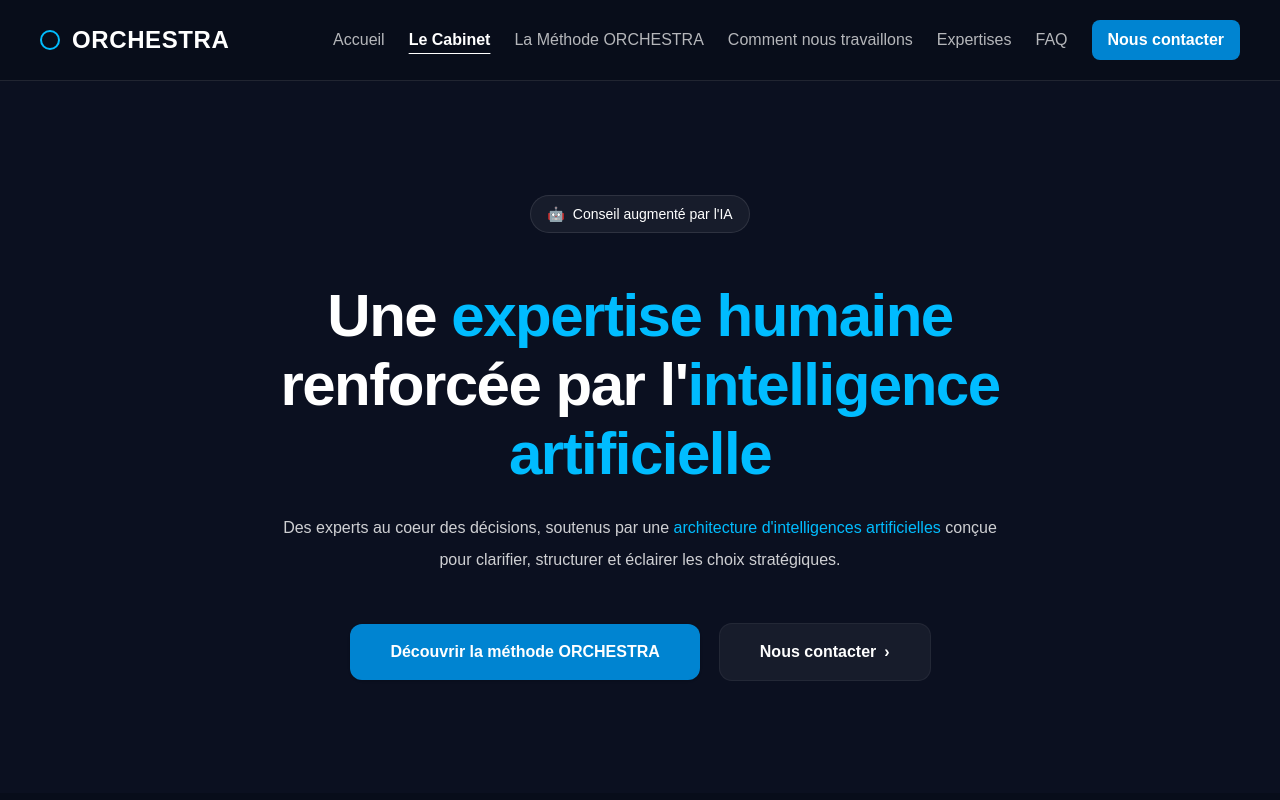
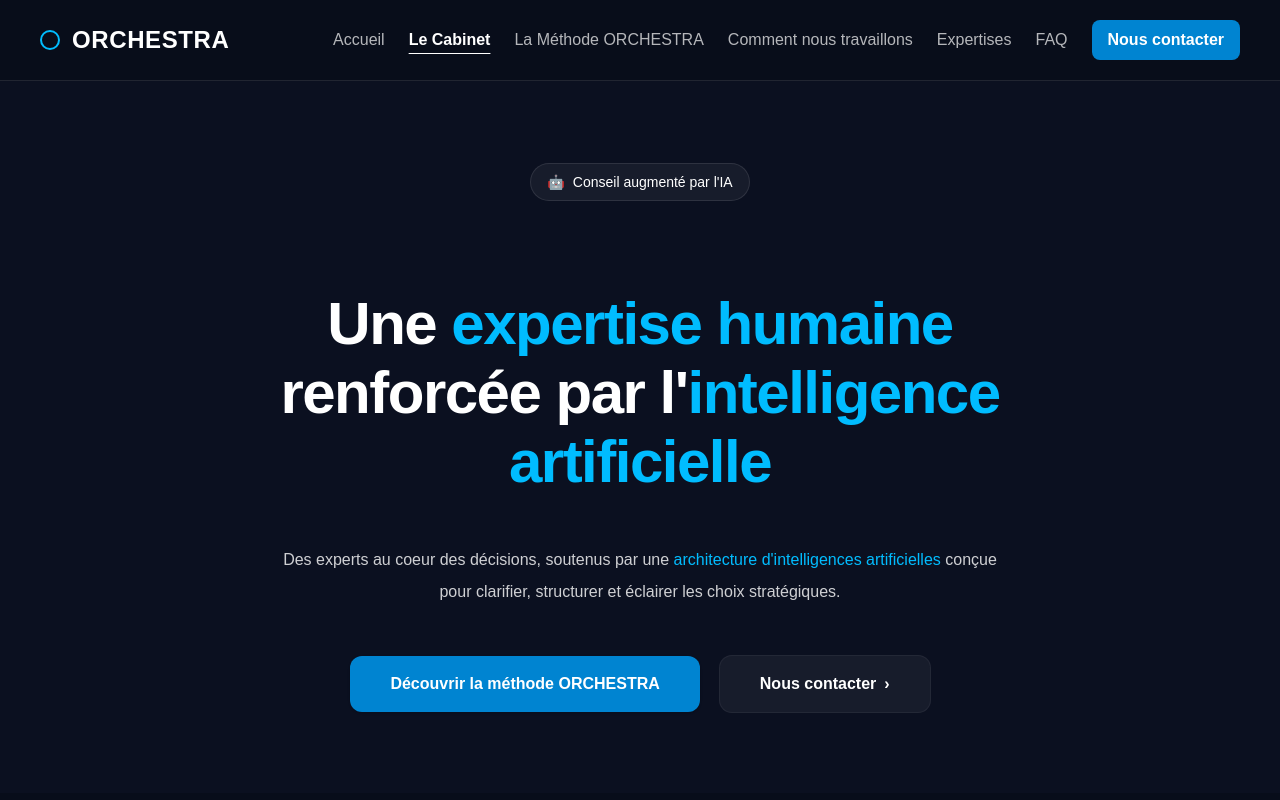
Before and after one commit to WalterCorp/orchestra-site, a Next.js app: page /cabinet in a window 1280 px wide. Shown: the top 800 px of the page. Built offline with nearby package versions, Linux system fonts and the light colour scheme.

Commit message:
feat(cabinet): refactor page using v2 layout components

```diff
--- a/app/cabinet/page.tsx
+++ b/app/cabinet/page.tsx
@@ -1,35 +1,30 @@
-import Link from "next/link";
-
-/**
- * Container
- * - Contrainte de largeur + padding (référence UI sur tout le site)
- */
-function Container({ children }: { children: React.ReactNode }) {
-  return <div className="mx-auto w-full max-w-6xl px-6 sm:px-10">{children}</div>;
-}
+import { Container } from "@/components/layout/Container";
+import { Section } from "@/components/layout/Section";
+import { Hero } from "@/components/sections/Hero";
+import { Button } from "@/components/ui/Button";
 
 export default function CabinetPage() {
-  return (
-    <div className="bg-[#0b1020] text-white">
-      {/* =========================================================
-          HERO — Présentation du cabinet (cohérent avec Accueil)
-      ========================================================== */}
-      <section className="relative overflow-hidden">
-        <div className="relative mx-auto flex min-h-[calc(100vh-88px)] w-full max-w-6xl flex-col items-center justify-center px-6 py-14 text-center sm:px-10 lg:py-20">
-          {/* Badge */}
-          <div className="mx-auto inline-flex items-center gap-2 rounded-full border border-white/10 bg-white/5 px-4 py-2 text-sm">
+  // --------------------------------------------------
+  // HERO — contenu injecté (ReactNode) pour conserver
+  // le rendu fullHeight (comme la V1)
+  // --------------------------------------------------
+
+  const heroBadge = (
+    <>
       <span aria-hidden="true">🤖</span>
       <span>Conseil augmenté par l&apos;IA</span>
-          </div>
+    </>
+  );
 
-          {/* H1 */}
+  const heroTitle = (
     <h1 className="mx-auto mt-10 max-w-[900px] text-center text-5xl font-semibold leading-[1.15] tracking-tight sm:text-6xl lg:mt-12">
-            Une <span className="text-sky-400">expertise humaine</span> renforcée
-            par l&apos;
+      Une <span className="text-sky-400">expertise humaine</span> renforcée par
+      l&apos;
       <span className="text-sky-400">intelligence artificielle</span>
     </h1>
+  );
 
-          {/* Texte d’intro */}
+  const heroDescription = (
     <p className="mx-auto mt-6 max-w-3xl text-center text-sm leading-7 text-white/80 sm:text-base sm:leading-8">
       Des experts au coeur des décisions, soutenus par une{" "}
       <span className="text-sky-400">architecture</span>{" "}
@@ -38,30 +33,35 @@ export default function CabinetPage() {
       <br className="hidden sm:block" />
       pour clarifier, structurer et éclairer les choix stratégiques.
     </p>
+  );
 
-          {/* CTA Hero */}
-          <div className="mt-10 flex flex-col items-center justify-center gap-5 sm:flex-row lg:mt-12">
-            <Link
-              href="/methode-orchestra"
-              className="inline-flex h-14 items-center justify-center rounded-xl bg-sky-600 px-10 text-base font-semibold text-white shadow-sm transition-colors hover:bg-sky-500 focus:outline-none focus:ring-2 focus:ring-sky-400/60"
-            >
+  const heroPrimaryCta = (
+    <Button href="/methode-orchestra" variant="primary" className="h-14 px-10">
       Découvrir la méthode ORCHESTRA
-            </Link>
+    </Button>
+  );
 
-            <Link
-              href="/contact"
-              className="inline-flex h-14 items-center justify-center gap-2 rounded-xl bg-white/5 px-10 text-base font-semibold text-white ring-1 ring-white/10 transition-colors hover:bg-white/10 focus:outline-none focus:ring-2 focus:ring-white/30"
-            >
+  const heroSecondaryCta = (
+    <Button href="/contact" variant="secondary" className="h-14 px-10 gap-2">
       Nous contacter <span aria-hidden="true">›</span>
-            </Link>
-          </div>
-        </div>
-      </section>
+    </Button>
+  );
+
+  return (
+    <div className="bg-[#0b1020] text-white">
+      <Hero
+        badge={heroBadge}
+        title={heroTitle}
+        description={heroDescription}
+        primaryCta={heroPrimaryCta}
+        secondaryCta={heroSecondaryCta}
+        fullHeight
+      />
 
       {/* =========================================================
           LA VISION DU CABINET — Bloc structurant (fond alterné)
       ========================================================== */}
-      <section className="bg-[#080d1a] py-24">
+      <Section variant="darker" className="py-24">
         <Container>
           <div className="text-center">
             <h2 className="text-4xl font-semibold tracking-tight sm:text-6xl">
@@ -92,12 +92,12 @@ export default function CabinetPage() {
             </div>
           </div>
         </Container>
-      </section>
+      </Section>
 
       {/* =========================================================
           LA PLACE DE L’HUMAIN — Fond global
       ========================================================== */}
-      <section className="py-24">
+      <Section className="py-24">
         <Container>
           <div className="text-center">
             <h2 className="text-4xl font-semibold tracking-tight sm:text-6xl">
@@ -112,9 +112,9 @@ export default function CabinetPage() {
                 <br />
                 Nos experts définissent les{" "}
                 <span className="text-sky-400">orientations</span>, posent les{" "}
-                <span className="text-sky-400">hypothèses</span>, interprètent les{" "}
-                <span className="text-sky-400">analyses</span> et assument les
-                décisions finales.
+                <span className="text-sky-400">hypothèses</span>, interprètent
+                les <span className="text-sky-400">analyses</span> et assument
+                les décisions finales.
                 <br />
                 L&apos;intelligence artificielle agit comme un{" "}
                 <span className="text-sky-400">levier de clarification</span>,
@@ -123,17 +123,17 @@ export default function CabinetPage() {
             </div>
           </div>
         </Container>
-      </section>
+      </Section>
 
       {/* =========================================================
           USAGE ENCADRÉ DE L’IA — Bloc structurant (fond alterné)
       ========================================================== */}
-      <section className="bg-[#080d1a] py-24">
+      <Section variant="darker" className="py-24">
         <Container>
           <div className="text-center">
             <h2 className="text-4xl font-semibold tracking-tight sm:text-6xl">
-              L&apos;usage <span className="text-sky-400">encadré</span> de l&apos;
-              <span className="text-sky-400">IA</span>
+              L&apos;usage <span className="text-sky-400">encadré</span> de
+              l&apos;<span className="text-sky-400">IA</span>
             </h2>
 
             <div className="mx-auto mt-6 w-fit text-3xl text-sky-400">🖥️</div>
@@ -153,18 +153,18 @@ export default function CabinetPage() {
             </div>
           </div>
         </Container>
-      </section>
+      </Section>
 
       {/* =========================================================
           CTA PREMIUM — Fin de page (style “carte” ORCHESTRA)
           (Texte spécifique à la page Cabinet)
       ========================================================== */}
-      <section className="py-24">
+      <Section className="py-24">
         <Container>
           <div className="rounded-3xl bg-[#0f1a2b] p-10 text-center ring-1 ring-white/10 sm:p-14">
             <h2 className="text-3xl font-semibold tracking-tight text-white sm:text-4xl">
-              Vous souhaitez{" "}
-              <span className="text-sky-400">comprendre</span> notre approche
+              Vous souhaitez <span className="text-sky-400">comprendre</span>{" "}
+              notre approche
               <br className="hidden sm:block" />
               et <span className="text-sky-400">échanger</span> sur vos enjeux ?
             </h2>
@@ -175,23 +175,21 @@ export default function CabinetPage() {
             </p>
 
             <div className="mt-10 flex flex-col items-center justify-center gap-4 sm:flex-row">
-              <Link
-                href="/contact"
-                className="inline-flex h-12 items-center justify-center rounded-xl bg-sky-600 px-7 text-base font-semibold text-white shadow-sm transition-colors hover:bg-sky-500 focus:outline-none focus:ring-2 focus:ring-sky-400/60"
-              >
+              <Button href="/contact" variant="primary" className="h-12 px-7">
                 Nous contacter
-              </Link>
+              </Button>
 
-              <Link
+              <Button
                 href="/methode-orchestra"
-                className="inline-flex h-12 items-center justify-center gap-2 rounded-xl bg-white/5 px-7 text-base font-semibold text-white ring-1 ring-white/10 transition-colors hover:bg-white/10 focus:outline-none focus:ring-2 focus:ring-white/30"
+                variant="secondary"
+                className="h-12 px-7 gap-2"
               >
                 Découvrir la méthode ORCHESTRA<span aria-hidden="true">›</span>
-              </Link>
+              </Button>
             </div>
           </div>
         </Container>
-      </section>
+      </Section>
     </div>
   );
 }
```
Lines whose indentation alone changed are shown as unchanged.
